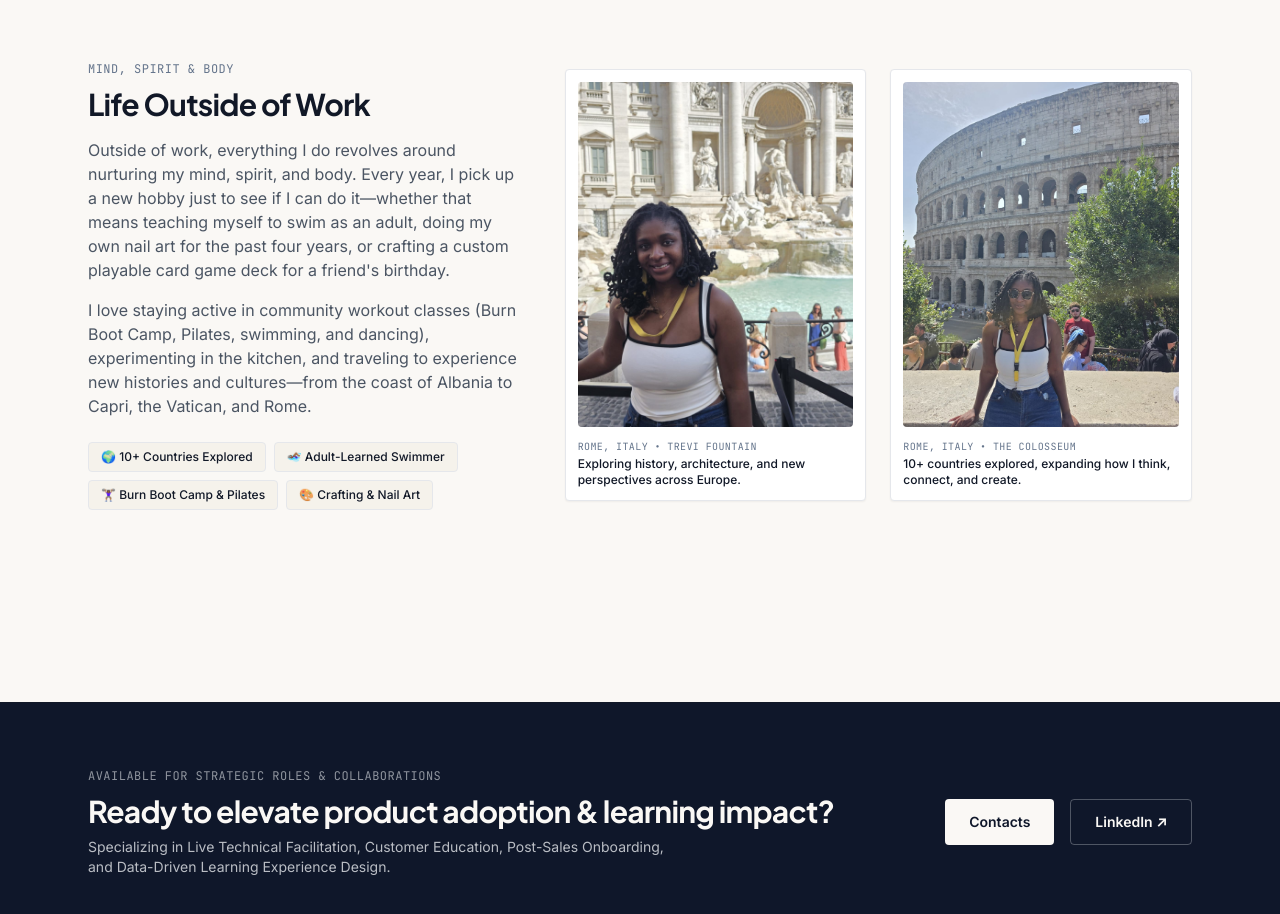
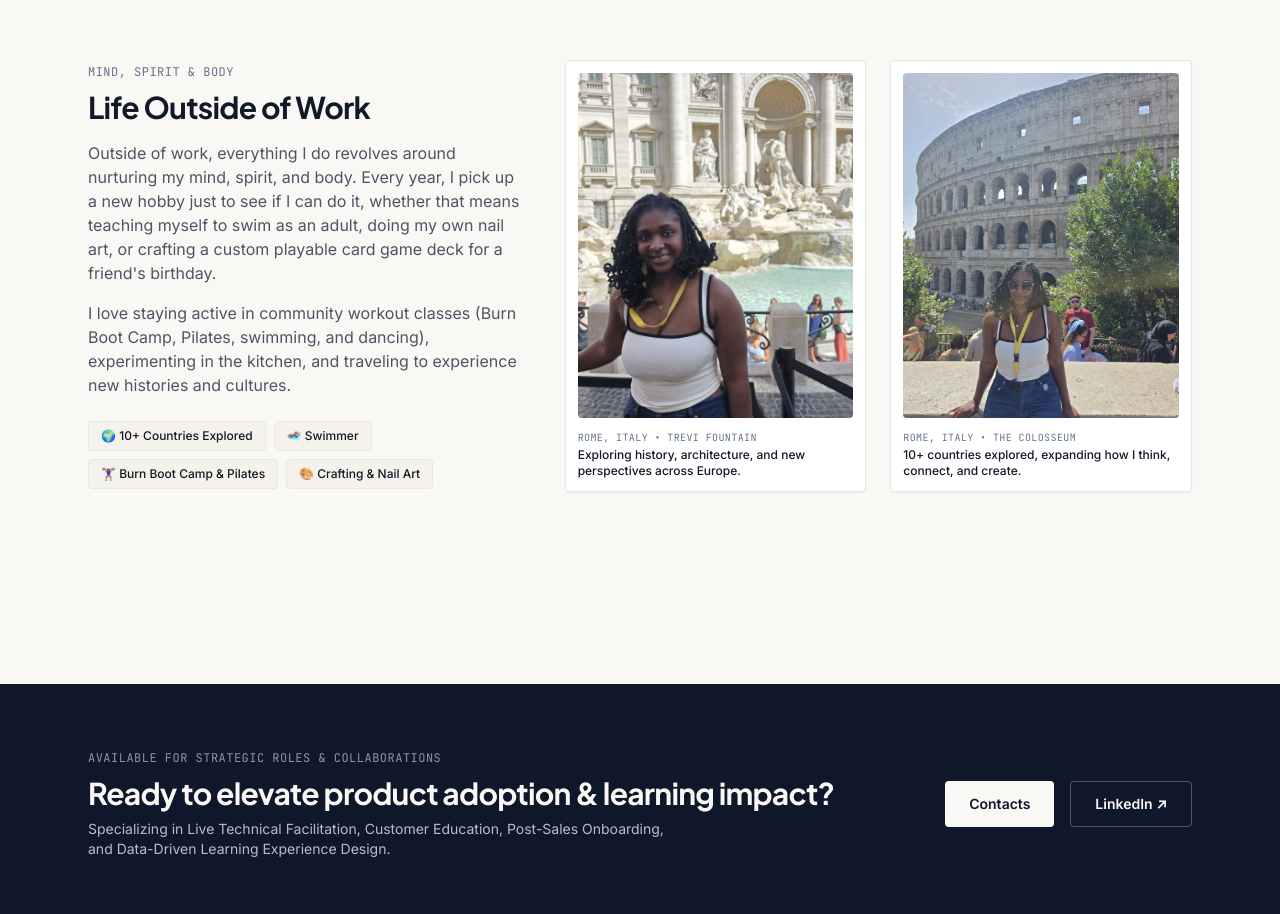
Before and after one commit to lythiaA/portfolio, a plain HTML site: page about.html in a window 1280 px wide. Shown: the part 2020-2934 px from the top of the page. Drawn offline with nearby package versions, Linux system fonts and the light colour scheme.

Commit message:
Update about.html

```diff
--- a/about.html
+++ b/about.html
@@ -92,14 +92,14 @@
                     <span class="font-mono-tag text-slate-500 block mb-2">Mind, Spirit & Body</span>
                     <h2 class="font-display text-3xl font-bold text-[#111827] mb-4">Life Outside of Work</h2>
                     <p class="text-sm md:text-base text-[#4B5563] leading-relaxed mb-4">
-                        Outside of work, everything I do revolves around nurturing my mind, spirit, and body. Every year, I pick up a new hobby just to see if I can do it—whether that means teaching myself to swim as an adult, doing my own nail art for the past four years, or crafting a custom playable card game deck for a friend's birthday.
+                        Outside of work, everything I do revolves around nurturing my mind, spirit, and body. Every year, I pick up a new hobby just to see if I can do it, whether that means teaching myself to swim as an adult, doing my own nail art, or crafting a custom playable card game deck for a friend's birthday.
                     </p>
                     <p class="text-sm md:text-base text-[#4B5563] leading-relaxed mb-6">
-                        I love staying active in community workout classes (Burn Boot Camp, Pilates, swimming, and dancing), experimenting in the kitchen, and traveling to experience new histories and cultures—from the coast of Albania to Capri, the Vatican, and Rome.
+                        I love staying active in community workout classes (Burn Boot Camp, Pilates, swimming, and dancing), experimenting in the kitchen, and traveling to experience new histories and cultures.
                     </p>
                     <div class="flex flex-wrap gap-2">
                         <span class="text-xs px-3 py-1.5 rounded surface-sandstone font-medium text-[#111827]">🌍 10+ Countries Explored</span>
-                        <span class="text-xs px-3 py-1.5 rounded surface-sandstone font-medium text-[#111827]">🏊🏾‍♀️ Adult-Learned Swimmer</span>
+                        <span class="text-xs px-3 py-1.5 rounded surface-sandstone font-medium text-[#111827]">🏊🏾‍♀️ Swimmer</span>
                         <span class="text-xs px-3 py-1.5 rounded surface-sandstone font-medium text-[#111827]">🏋🏾‍♀️ Burn Boot Camp & Pilates</span>
                         <span class="text-xs px-3 py-1.5 rounded surface-sandstone font-medium text-[#111827]">🎨 Crafting & Nail Art</span>
                     </div>
```
